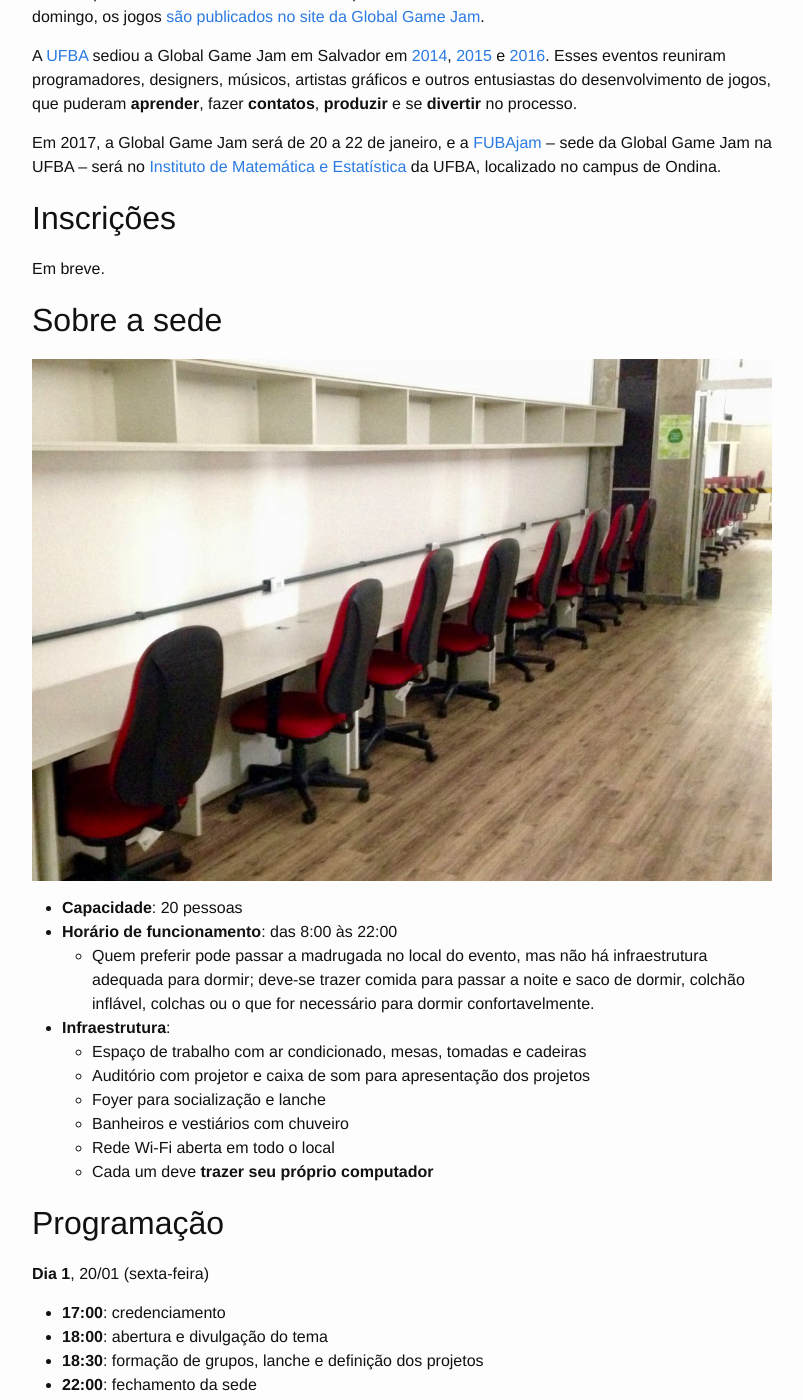
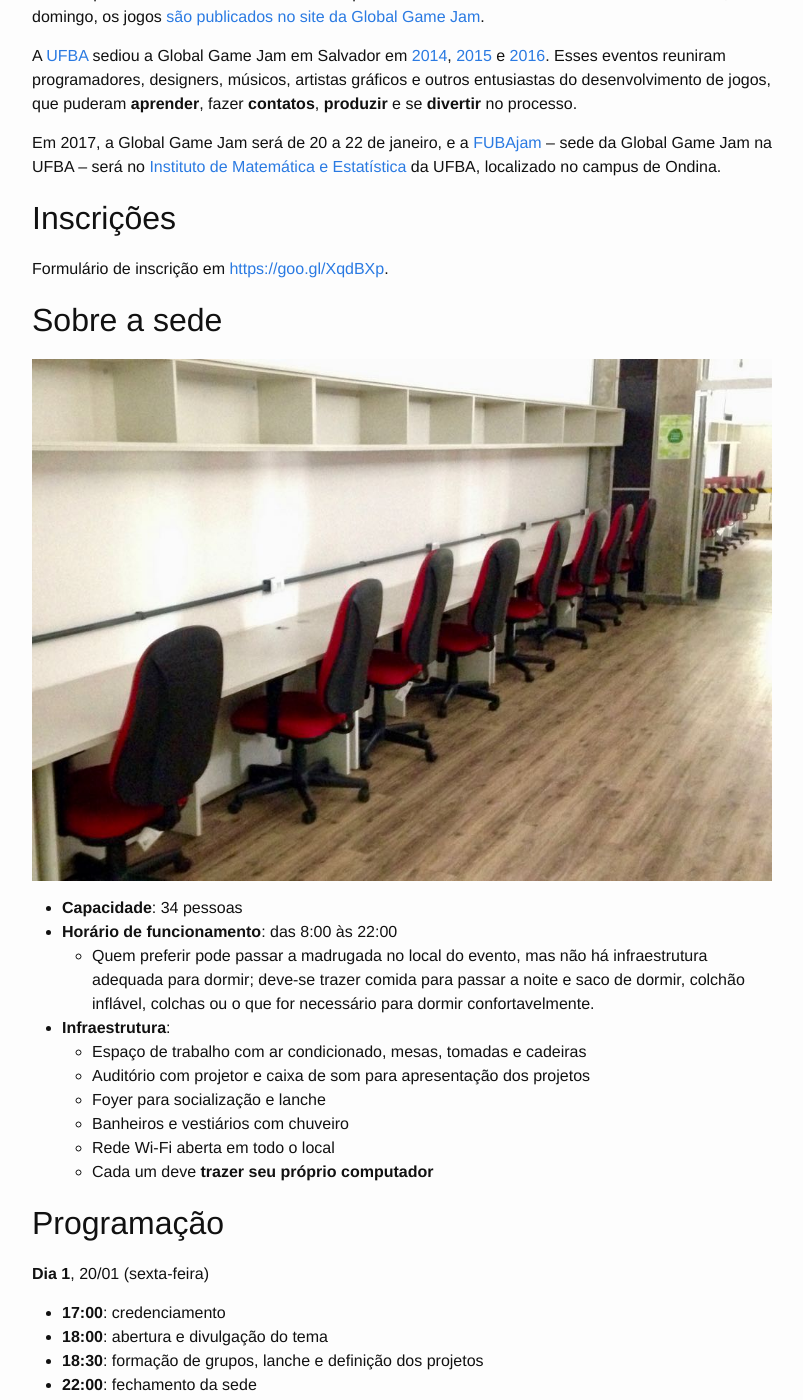
Before and after one commit to indigente/old-indigente.github.io, a Jekyll site: the page built from fubajam17.md, in a window 1280 px wide and 1400 px high, scrolled down 784 px. Shown: the whole window, without its empty margins (238-1041 px from the left). Built offline with Jekyll 4.4.1, drawn with Linux system fonts in a browser that asks for light colours.

Commit message:
Aumenta num. de vagas e adiciona apoio da BIND.

```diff
--- a/fubajam17.md
+++ b/fubajam17.md
@@ -13,13 +13,13 @@
 
 ## Inscrições
 
-Em breve.
+Formulário de inscrição em <https://goo.gl/XqdBXp>.
 
 ## Sobre a sede
 
 ![foto da sede]({{site.baseurl}}/images/fubajam-local.jpg)
 
-- **Capacidade**: 20 pessoas
+- **Capacidade**: 34 pessoas
 - **Horário de funcionamento**: das 8:00 às 22:00
   - Quem preferir pode passar a madrugada no local do evento, mas não há infraestrutura adequada para dormir; deve-se trazer comida para passar a noite e saco de dormir, colchão inflável, colchas ou o que for necessário para dormir confortavelmente.
 - **Infraestrutura**:
@@ -107,6 +107,7 @@
 
 <p>
 <a style="padding-right: 20px;" href="https://sti.ufba.br/"><img src="{{site.baseurl}}/images/logo-sti.png" width="132" height="60" /></a>
+<a style="padding-right: 20px;" href="https://www.facebook.com/bahiaindiedev/"><img src="{{site.baseurl}}/images/logo-bind.png" width="130" height="86" /></a>
 </p>
 
 </div>
```
Also changed, not shown: images/logo-bind.png (added).
